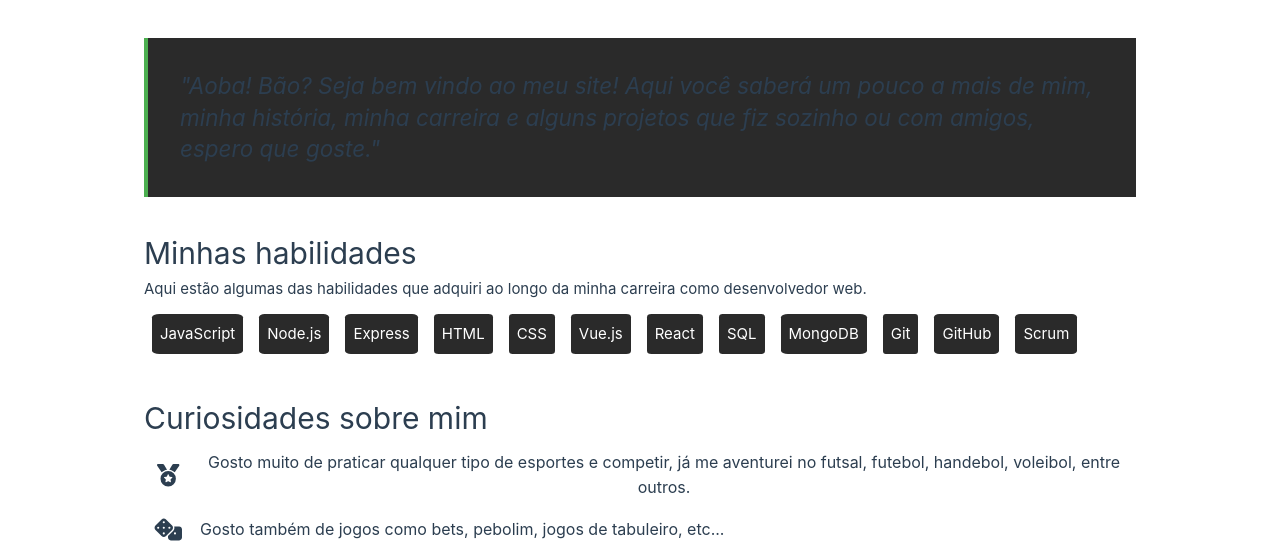
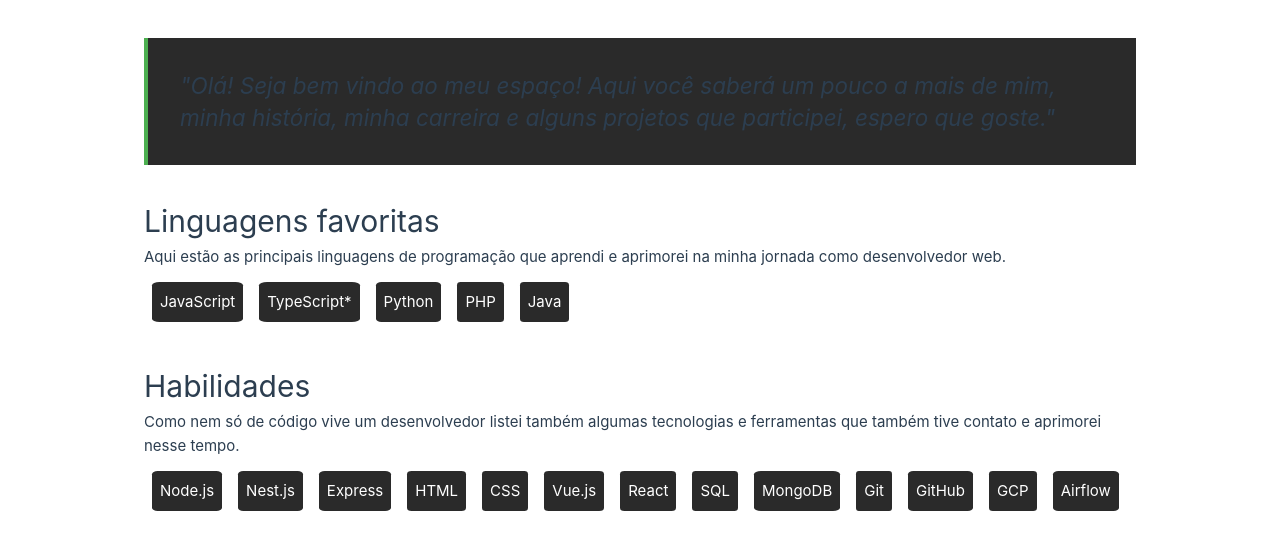
Before and after one commit to Beluomini/Portfolio, a Vue app: page / in a window 1280 px wide. Shown: the part 306-866 px from the top of the page. Built offline with nearby package versions, Linux system fonts and the light colour scheme.

Commit message:
feat: add lenguages and a new hobbie

```diff
--- a/src/components/about/AboutPage.vue
+++ b/src/components/about/AboutPage.vue
@@ -7,20 +7,36 @@
   <div class="story">
     <div class="quote">
       <p>
-        "Aoba! Bão? Seja bem vindo ao meu site! Aqui você saberá um pouco a mais de mim, minha
-        história, minha carreira e alguns projetos que fiz sozinho ou com amigos, espero que goste."
+        "Olá! Seja bem vindo ao meu espaço! Aqui você saberá um pouco a mais de mim, minha
+        história, minha carreira e alguns projetos que participei, espero que goste."
       </p>
     </div>
 
     <div class="my-skills">
-      <h2>Minhas habilidades</h2>
+      <h2>Linguagens favoritas</h2>
       <p>
-        Aqui estão algumas das habilidades que adquiri ao longo da minha carreira como desenvolvedor
-        web.
+        Aqui estão as principais linguagens de programação que aprendi e aprimorei na minha jornada
+        como desenvolvedor web.
       </p>
       <div class="skills-list">
         <span>JavaScript</span>
+        <span>TypeScript*</span>
+        <span>Python</span>
+        <span>PHP</span>
+        <span>Java</span>
+      </div>
+    </div>
+
+
+    <div class="my-skills">
+      <h2>Habilidades</h2>
+      <p>
+        Como nem só de código vive um desenvolvedor listei também algumas tecnologias e ferramentas
+        que também tive contato e aprimorei nesse tempo.
+      </p>
+      <div class="skills-list">
         <span>Node.js</span>
+        <span>Nest.js</span>
         <span>Express</span>
         <span>HTML</span>
         <span>CSS</span>
@@ -30,7 +46,8 @@
         <span>MongoDB</span>
         <span>Git</span>
         <span>GitHub</span>
-        <span>Scrum</span>
+        <span>GCP</span>
+        <span>Airflow</span>
       </div>
     </div>
 
@@ -60,6 +77,15 @@
         <template #fan-fact-description>
           Hoje o meu hobby favorito é pescar, isso mesmo, um dev que pesca... pode ser em rios,
           lagos, represas, o importante é o contato com a natureza.
+        </template>
+      </FanFactItem>
+      <FanFactItem>
+        <template #fan-fact-icon>
+          <font-awesome-icon :icon="['fas', 'laptop']" class="fan-fact-icon" />
+        </template>
+        <template #fan-fact-description>
+          Sempre gostei de jogos virtuais, sejam competitivos como BO2, LOL ou jogos como
+          Minecraft, GTA, entre outros que, com amigos, fazem as horas voarem.
         </template>
       </FanFactItem>
     </div>
--- a/src/main.ts
+++ b/src/main.ts
@@ -5,12 +5,12 @@
 import router from './router'
 
 import { library } from '@fortawesome/fontawesome-svg-core'
-import { faMedal, faDice, faFish } from '@fortawesome/free-solid-svg-icons'
+import { faMedal, faDice, faFish, faLaptop } from '@fortawesome/free-solid-svg-icons'
 import { faLinkedin, faGithub } from '@fortawesome/free-brands-svg-icons'
 import { FontAwesomeIcon } from '@fortawesome/vue-fontawesome'
 
 // @ts-ignore
-library.add(faMedal, faDice, faFish, faLinkedin, faGithub)
+library.add(faMedal, faDice, faFish, faLaptop, faLinkedin, faGithub)
 
 const app = createApp(App)
 
```
